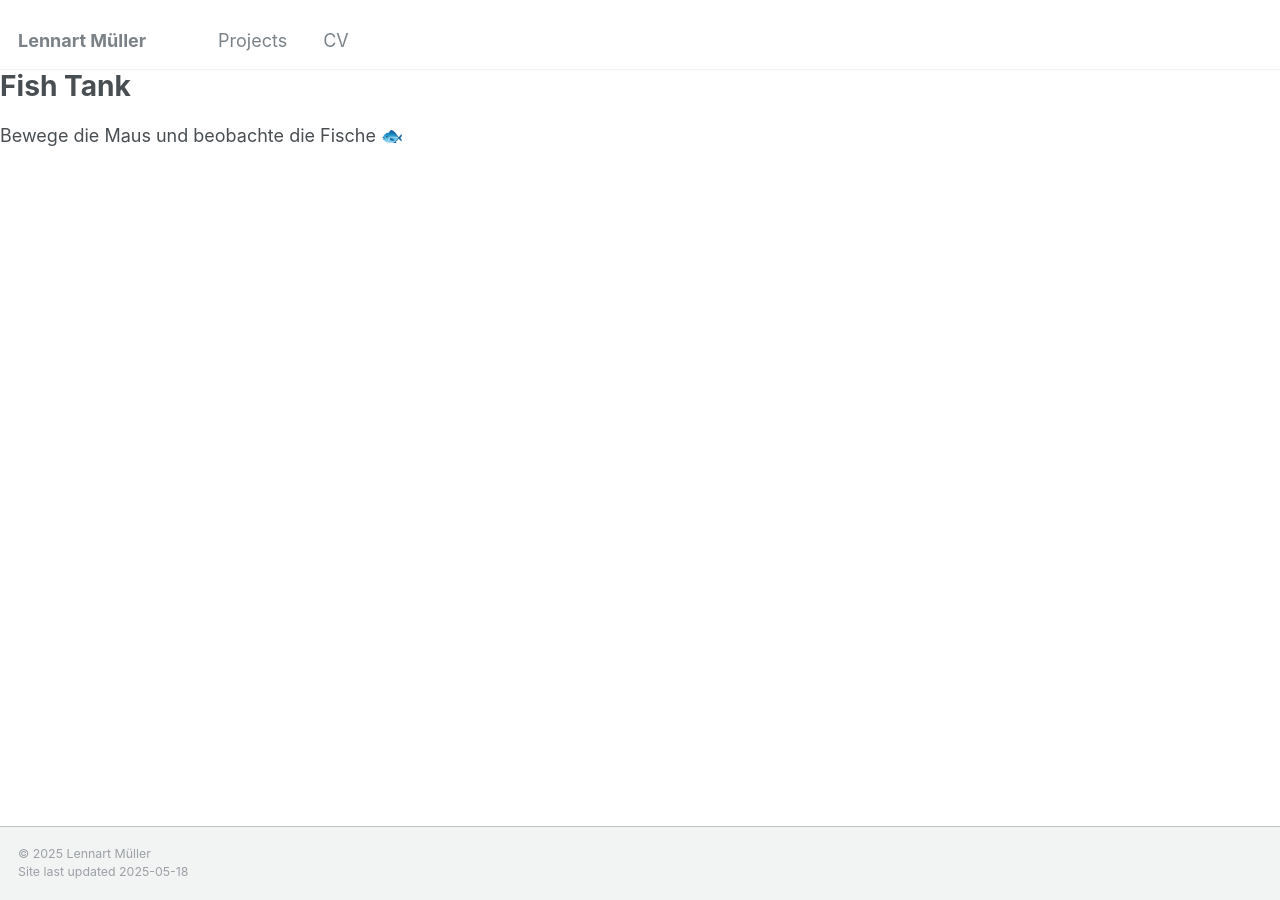
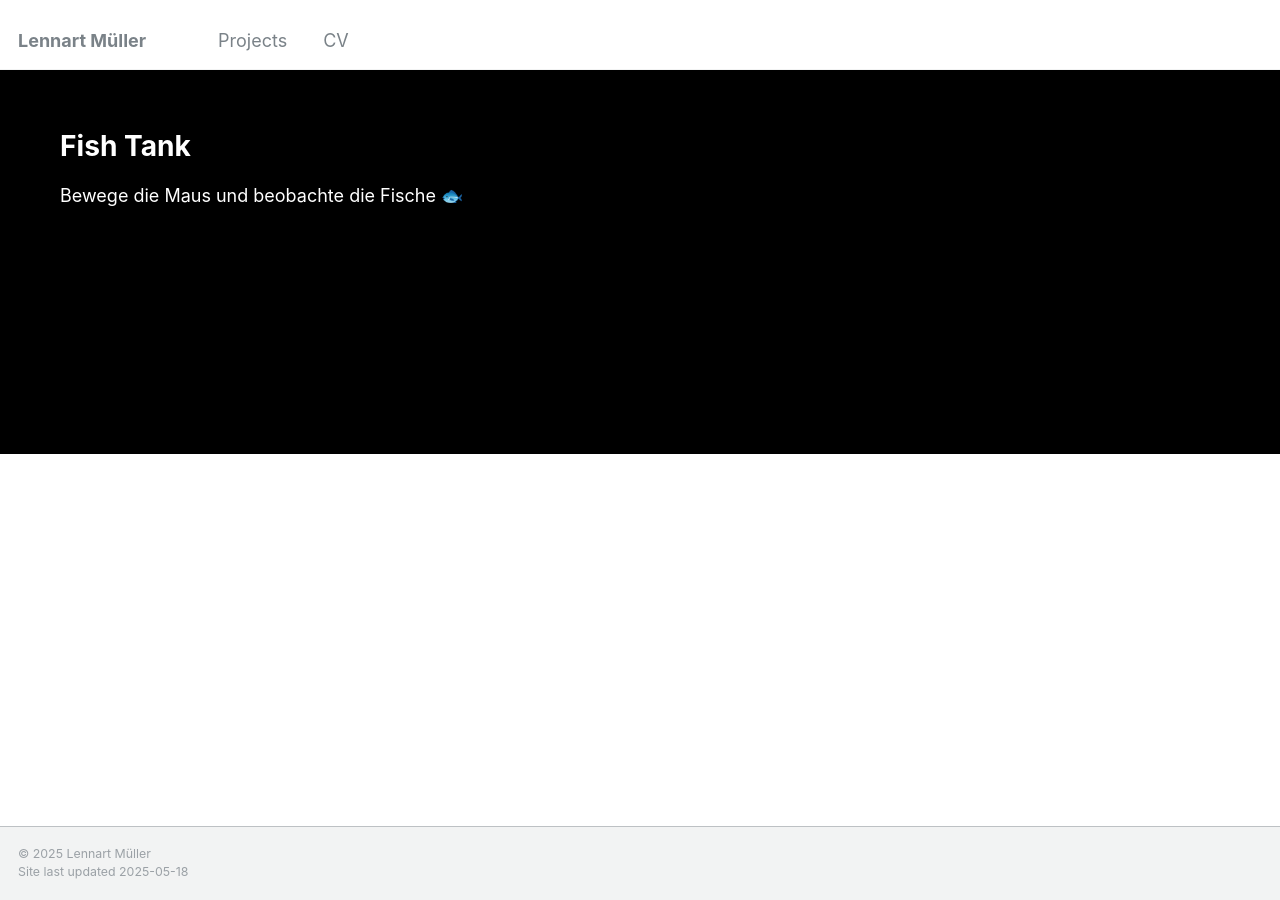
Before and after one commit to lennartmueller123/lennartmueller123.github.io, a Jekyll site: the page built from _projects/project-5.html, in a window 1280 px wide. Built offline with Jekyll 4.4.1, drawn with Linux system fonts in a browser that asks for light colours.

Commit message:
Update project-5.html

```diff
--- a/_projects/project-5.html
+++ b/_projects/project-5.html
@@ -5,16 +5,24 @@
 ---
 
 <style>
+  #tsparticles {
+    position: fixed;
+    width: 100%;
+    height: 100%;
+    z-index: -1;
+    pointer-events: none;
+  }
+
   body {
     margin: 0;
-    <!--
     background-color: #000;
-    -->
     color: white;
   }
 
-  #tsparticles {
-    background-color: #000;
+  .content {
+    position: relative;
+    z-index: 1;
+    padding: 60px;
   }
 </style>
 
```
